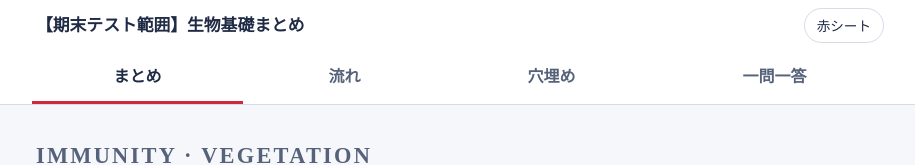
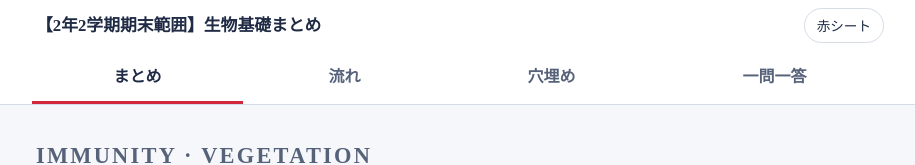
Before and after one commit to youki29/seibutsu-kiso-matome, a plain HTML site: page index.html in a window 1280 px wide. Shown: the top 165 px of the page, without its empty margins (180-1095 px from the left). Drawn offline with Linux system fonts and the light colour scheme; a web font is replaced by a local one.

Commit message:
サイト名を【2年2学期期末範囲】に変更
Co-Authored-By: Claude Opus 5.5 <noreply@anthropic.com>

```diff
--- a/index.html
+++ b/index.html
@@ -3,7 +3,7 @@
 <head>
 <meta charset="UTF-8">
 <meta name="viewport" content="width=device-width, initial-scale=1, viewport-fit=cover">
-<title>【期末テスト範囲】生物基礎まとめ｜免疫と植生</title>
+<title>【2年2学期期末範囲】生物基礎まとめ｜免疫と植生</title>
 <link rel="preconnect" href="https://fonts.googleapis.com">
 <link rel="preconnect" href="https://fonts.gstatic.com" crossorigin>
 <link href="https://fonts.googleapis.com/css2?family=Zen+Kaku+Gothic+New:wght@400;500;700&family=Zen+Old+Mincho:wght@700;900&display=swap" rel="stylesheet">
@@ -141,7 +141,7 @@ footer{text-align:center;color:var(--sub);font-size:.8rem;padding:24px 16px 40px
 <body>
 <header class="top">
   <div class="bar">
-    <span class="brand">【期末テスト範囲】生物基礎まとめ</span>
+    <span class="brand">【2年2学期期末範囲】生物基礎まとめ</span>
     <button class="iconbtn sheetbtn" id="sheetBtn" aria-pressed="false" title="重要語句を赤シートで隠す">赤シート</button>
   </div>
   <nav class="tabs" aria-label="ページ切り替え">
```
